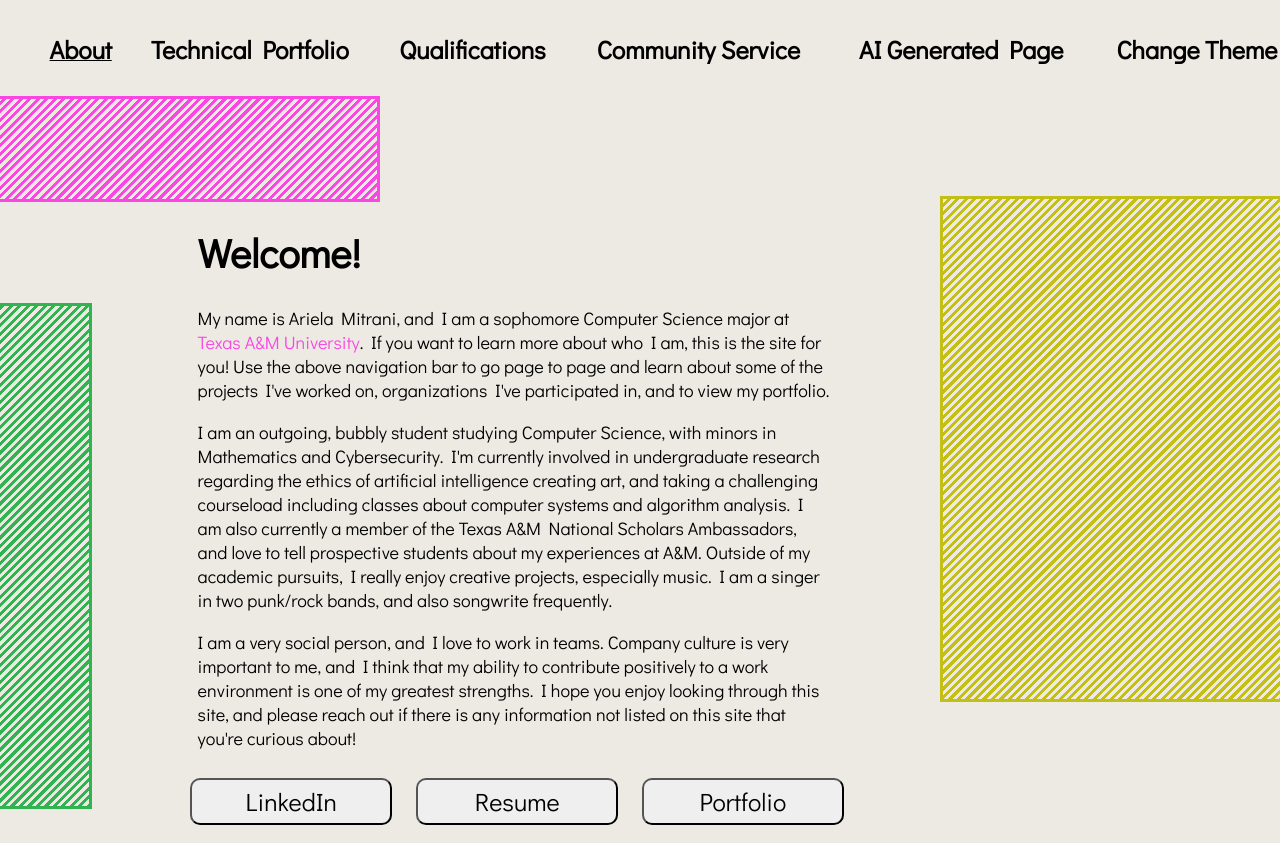
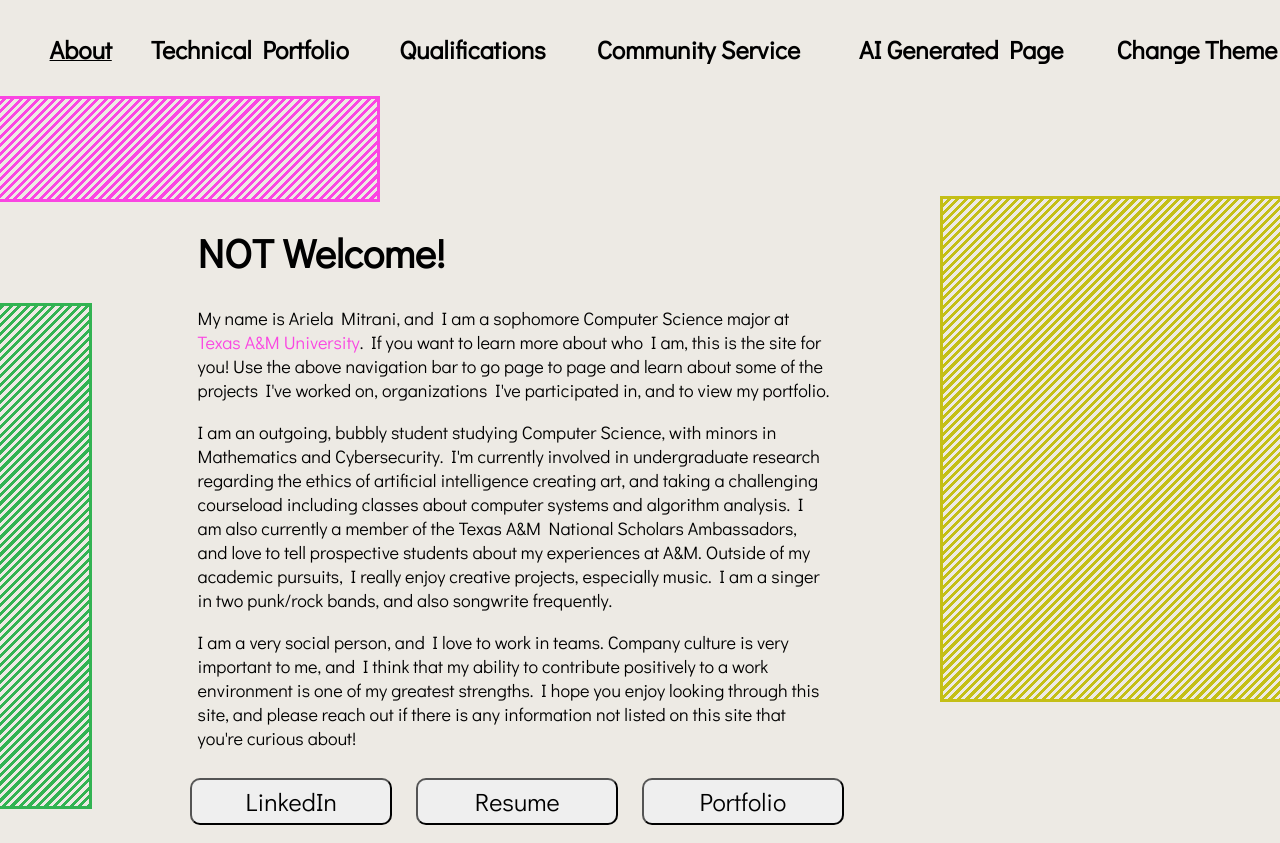
Before and after one commit to arielamitr/CloudWebsite, a plain HTML site: page index.html in a window 1280 px wide. Shown: the top 843 px of the page. Drawn offline with Linux system fonts and the light colour scheme; a script that the page names is missing.

Commit message:
Changing main text

```diff
--- a/index.html
+++ b/index.html
@@ -19,7 +19,7 @@
 <body id="bg">
   <div class="rectangle1"></div>
   <div class="rectangle3"></div>
-  <h1>Welcome!</h1> <!-- This is a comment! -->
+  <h1>NOT Welcome!</h1> <!-- This is a comment! -->
   <div class="rectangle2"></div>
   <p>My name is Ariela Mitrani, and I am a sophomore Computer Science major at <a
   href="https://www.tamu.edu/">Texas A&M University</a>. If you want to learn more about who I am, this is the site for you! Use the above navigation bar to go page to page and learn about some of the projects I've worked on, organizations I've participated in, and to view my portfolio. </p>
```
